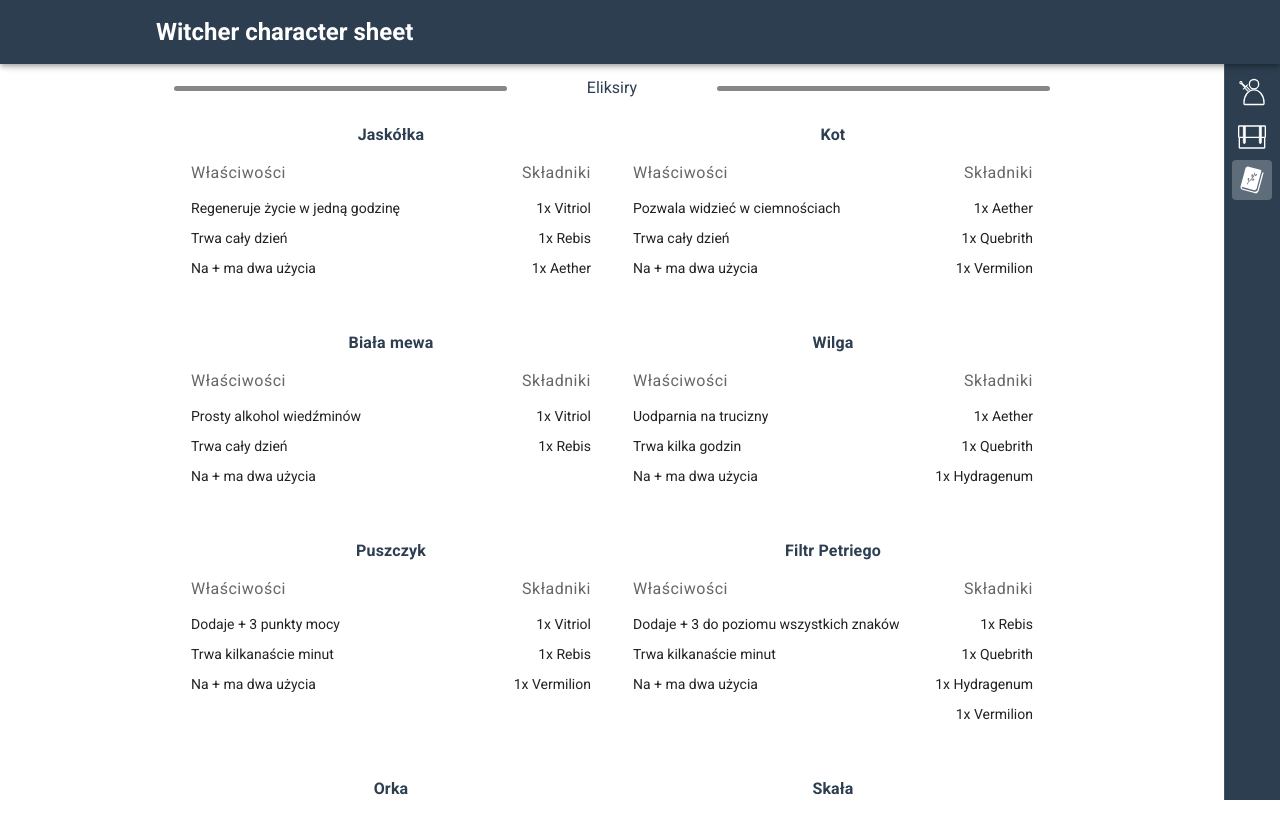
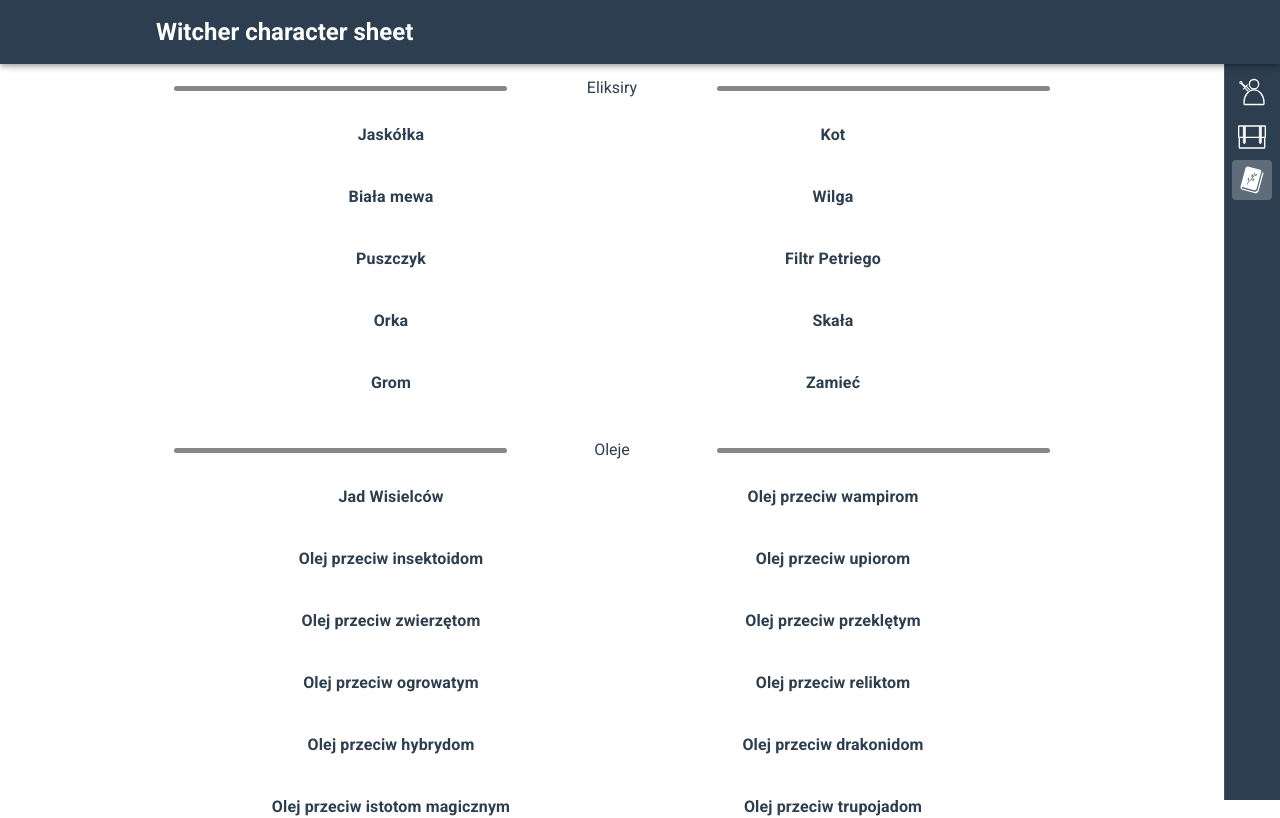
Before and after one commit to DzordzoMen/witcher-character-sheet, a Vue app: page /card/1/recipe in a window 1280 px wide. Shown: the top 818 px of the page. Built offline with nearby package versions, Linux system fonts and the light colour scheme.

Commit message:
now user can click on card title to expand description

```diff
--- a/src/components/TheRecipeCard.vue
+++ b/src/components/TheRecipeCard.vue
@@ -1,10 +1,20 @@
 <template>
-  <v-card rounded elevation="0" class="primary--text fill-height">
-    <v-card-title class="subtitle-1 font-weight-bold justify-center pa-3">
+  <v-card
+    rounded
+    elevation="0"
+    class="primary--text"
+    :class="expanded && 'fill-height'"
+  >
+    <v-card-title
+      class="subtitle-1 font-weight-bold justify-center pa-3"
+      @click="expanded = !expanded"
+    >
       {{ name }}
     </v-card-title>
-    <v-card-text class="text-center">
-      <v-row no-gutters>
+
+    <v-expand-transition>
+      <v-card-text class="text-center pa-0" v-show="expanded">
+        <v-row no-gutters class="px-4 pb-4">
           <v-col cols="8" class="text-left">
             <div class="body-1">
               Właściwości
@@ -39,6 +49,7 @@
           </v-col>
         </v-row>
       </v-card-text>
+    </v-expand-transition>
   </v-card>
 </template>
 
@@ -59,12 +70,19 @@ export default {
       required: true,
     },
   },
+  data: () => ({
+    expanded: false,
+  }),
 };
 </script>
 
 <style lang="scss" scoped>
 .v-card {
   border: 1px solid black;
+
+  &__title {
+    cursor: pointer;
+  }
 }
 .v-list-item {
   min-height: 30px;
```
Lines whose indentation alone changed are shown as unchanged.
